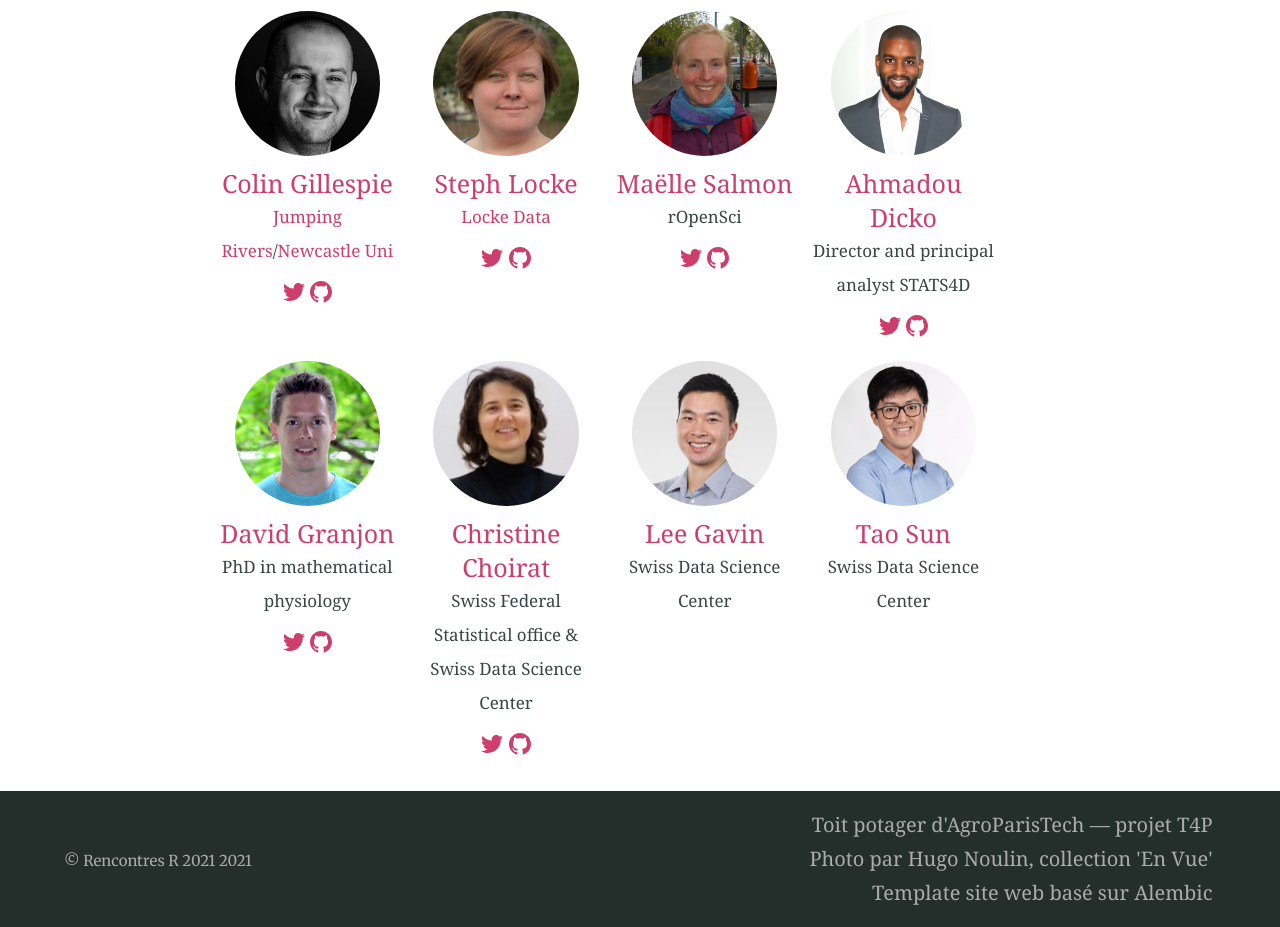
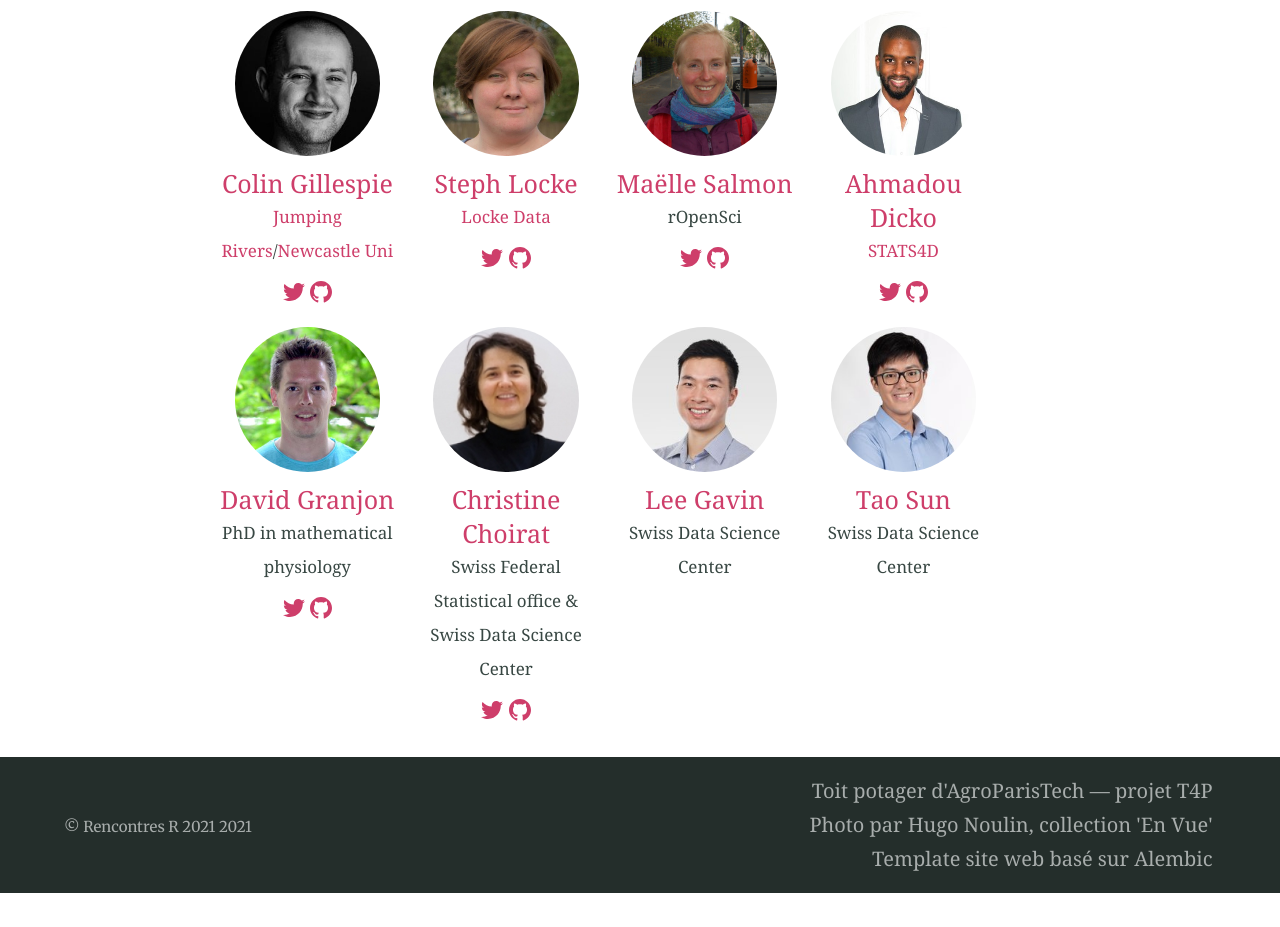
Before and after one commit to rencontres-r-2020/rencontres-r-2021.github.io, a Jekyll site: the page built from invited.md, in a window 1280 px wide, cut to the strip 376-1303 px from the top of the page. Built offline with Jekyll 4.4.1, drawn with Linux system fonts in a browser that asks for light colours; our own code applies the rules of GitHub Pages for plain Markdown files; after the commit the page ends 1269 px from its top, so only the background shows below that.

Commit message:
affiliation ahmadu

```diff
--- a/invited.md
+++ b/invited.md
@@ -72,7 +72,7 @@ feature_image: "/assets/img/toit_agro.png"
           <a href="https://africa-r.org/author/ahmadou-dicko/">Ahmadou Dicko</a>
         </div>
         <div class="speaker-position">
-         Director and principal analyst STATS4D
+         <a href="https://stats4d.com/">STATS4D</a>
         </div>
         <div class="speaker-social">
           <a href="https://twitter.com/dickoah"><i class="fa fa-twitter" aria-hidden="true"></i>{% include icon.html id="twitter" %}</a>
```
